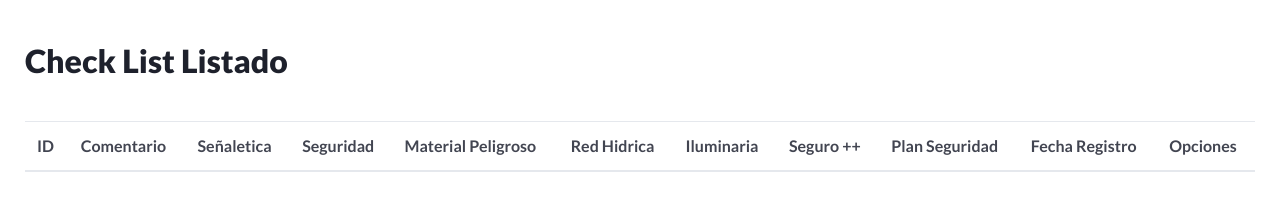
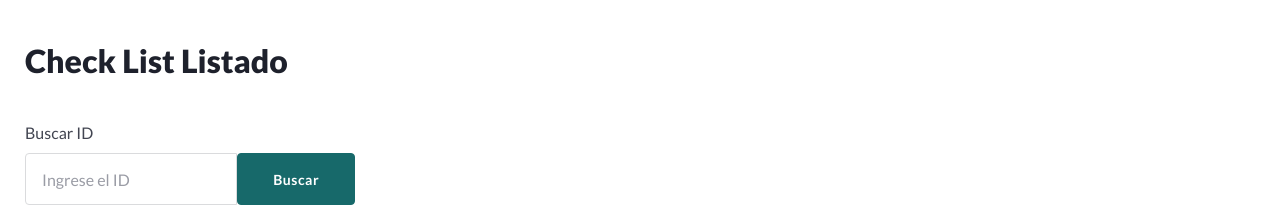
Before and after one commit to SebastianRojasTapia/Security, a Django app: page /check-index/ in a window 1280 px wide. Shown: the part 167-388 px from the top of the page. Run offline with Django 3.2, Linux system fonts and the light colour scheme; the visitor is signed in with stand-in values (Sample User, id 1); data that the repository does not hold is empty; some libraries are stand-ins or nearby versions.

Commit message:
ajuste btn plantilla CheckList Index

```diff
--- a/security/SecurityWeb/templates/check-list-index.html
+++ b/security/SecurityWeb/templates/check-list-index.html
@@ -31,13 +31,25 @@
       <section class="container pt-3 pt-lg-4 pb-5 pb-lg-6">
         <div class="row pb-2 pb-lg-0">
 
-
           <!-- Content -->
           <div class="col-lg-12 ml-auto">
             <div class="d-flex align-items-center justify-content-between mb-4 pb-1 pb-sm-3">
               <h1 class="h2 mb-0">Check List Listado</h1>
             </div>
+
+
           </div>
+          <form action="{% url 'check_list_index' %}" method="POST">
+            {% csrf_token %}
+            <div class="col-lg-12 ml-auto mb-3">
+                <label for="ac-fn"><i class="fa-solid fa-magnifying-glass"></i></i> Buscar ID</label>
+                <div class="input-group">
+                  <input type="text" class="form-control form-control-lg" name="id" id="id" placeholder="Ingrese el ID"></input>
+                  <button type="submit" class="btn btn-primary">&nbsp;Buscar&nbsp;</button>
+                </div>
+            </div>
+
+            </form>
 
           <div class="col-lg-12 ml-auto">
             <!-- Basic table -->
--- a/security/SecurityWeb/templates/check-list-modificar.html
+++ b/security/SecurityWeb/templates/check-list-modificar.html
@@ -50,8 +50,6 @@
             </div>
 
             <div class="row pb-3">
-
-
 
                 <div class="col-lg-6 mb-4">
                     <label for="signin-email">1. <i class="fa-solid fa-triangle-exclamation"></i> Existe Señaletica</label>
--- a/security/SecurityWeb/views.py
+++ b/security/SecurityWeb/views.py
@@ -242,6 +242,16 @@ def check_list_index(request):
     data = {
         'checklist':checklist
     }
+    try:
+        if request.POST:
+            id = request.POST.get("id")
+            checklist = CheckList.objects.filter(idcheck=id)
+            data['checklist'] = checklist
+            return render(request,'check-list-index.html',data)
+    except:
+        checklist = CheckList.objects.all()
+        data['checklist'] = checklist
+        return render(request,'check-list-index.html',data)
     return render(request,'check-list-index.html',data)
 
 def check_list_modificar(request,idcheck = None):
@@ -268,7 +278,6 @@ def check_list_modificar(request,idcheck = None):
             descripcion = request.POST.get("descripcion")
             fecha_registro = datetime.now()
 
-
             try:
                 check = CheckList.objects.get(idcheck=idcheck)
                 check.isseniales = isSeniales
@@ -284,7 +293,7 @@ def check_list_modificar(request,idcheck = None):
                 data['mensaje'] = 'Check List Modificado'
 
             except:
-                data['mensaje'] = 'Error al Modificar Checkk List'
+                data['mensaje'] = 'Error al Modificar Check List'
 
         return render(request,'check-list-modificar.html',data)
     except:
```
